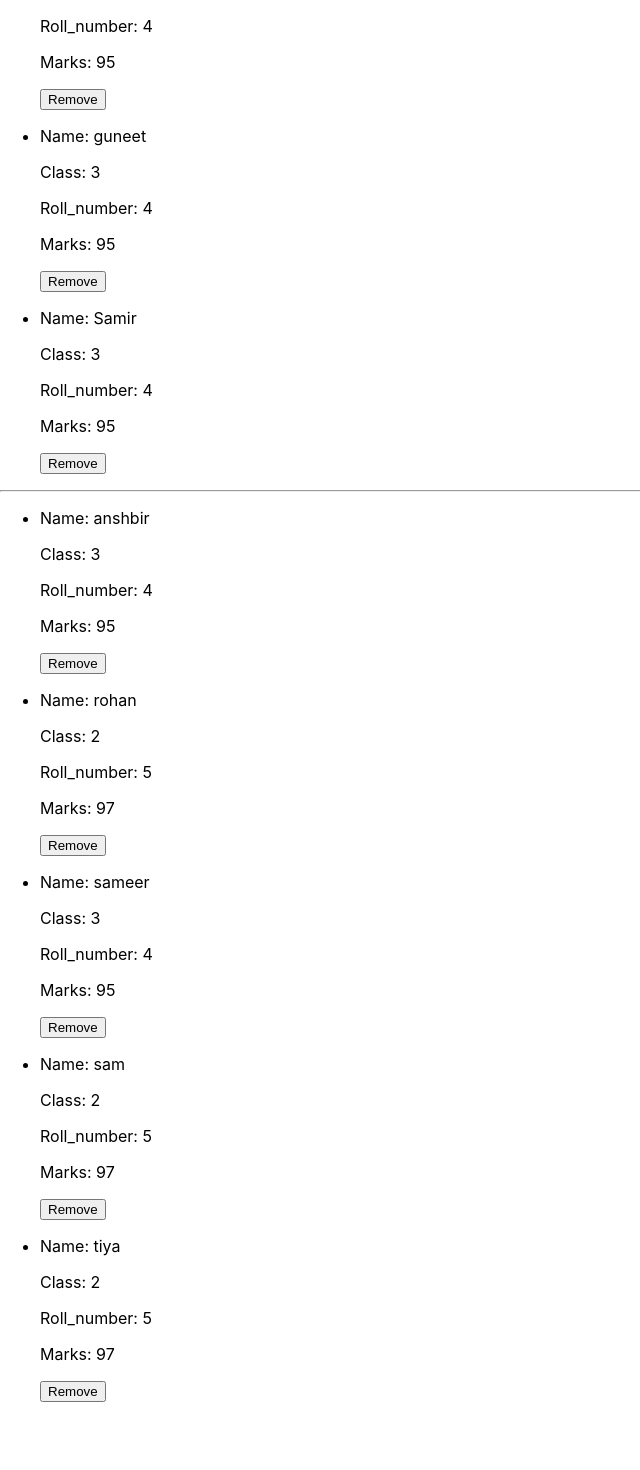
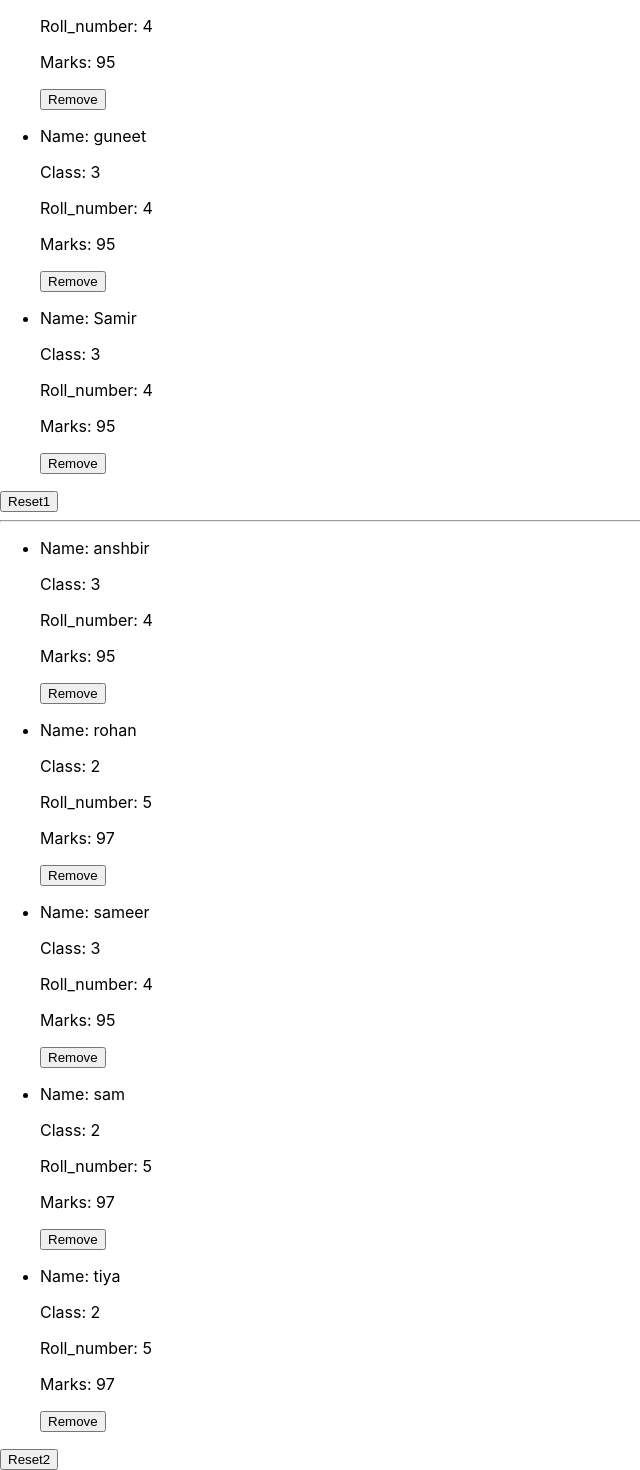
Before and after one commit to mridulgain/hacker-stories, a React (Create React App) app: page / in a window 1280 px wide. Shown: the part 794-2264 px from the top of the page, without its empty margins (0-640 px from the left). Before the commit the page ends 2212 px from the top, so only its background shows below. Built offline with nearby package versions, Linux system fonts and the light colour scheme.

Commit message:
adding the reset list button

```diff
--- a/src/App.js
+++ b/src/App.js
@@ -94,6 +94,10 @@ const App = () => {
 
   let [current_list, update_list] = React.useState(list)
 
+  const resetList_1 = () => {
+    update_list(list)
+  }
+
   const deleteStudent = (event) => {
     console.log("deleting: ", event.target.value)
     let newList = []
@@ -112,6 +116,10 @@ const App = () => {
 
   // ----------------for the second list-------------------------
   let [current_list2, update_list2] = React.useState(list2)
+
+  const resetList_2 = () => {
+    update_list2(list2)
+  }
 
   const deleteStudent2 = (event) => {
     console.log("deleting: ", event.target.value)
@@ -141,8 +149,10 @@ const App = () => {
       <p>you are search for <strong><u>{search}</u></strong></p>
       <div>
         <Student onRemove={deleteStudent} list={current_list}/>
+        <button type='button' onClick={resetList_1}>Reset1</button>
         <hr />
         <Student onRemove={deleteStudent2} list={current_list2}/>
+        <button type='button' onClick={resetList_2}>Reset2</button>
       </div>
       <div>
 
```
